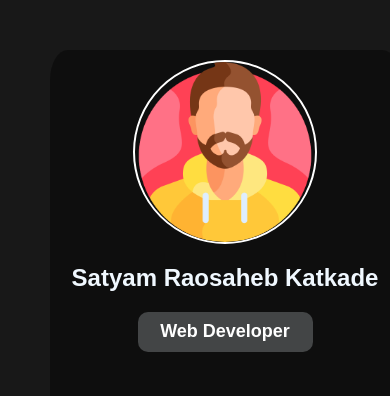
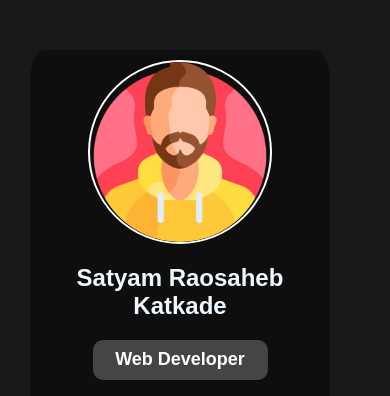
Before and after one commit to satyamrk18/Portfolio, a plain HTML site: page index.html in a window 390 px wide. Shown: the top 396 px of the page. Drawn offline with Linux system fonts and the light colour scheme.

Commit message:
information box is adjust for the phone

```diff
--- a/index.html
+++ b/index.html
@@ -70,7 +70,7 @@
         height: 40px;
         width: 175px;
         border-radius: 10px;
-        border:none;
+        border: none;
         font-size: 18px;
         color: white;
         font-weight: 600;
@@ -81,6 +81,27 @@
       .web-dev:hover {
         border: 2px solid rgba(255, 217, 0, 0.669);
         background-color: rgba(0, 0, 0, 0.906);
+      }
+      /* Extra small devices (phones) */
+      @media (max-width: 576px) {
+        /* information box */
+        .info {
+          width: 300px;
+          margin: 50px 30px auto;
+          display: block;
+        }
+      }
+
+      /* Small devices (tablets) */
+      @media (max-width: 768px) {
+      }
+
+      /* Medium devices (desktops) */
+      @media (max-width: 992px) {
+      }
+
+      /* Large devices (large desktops) */
+      @media (max-width: 1200px) {
       }
     </style>
   </head>
```
